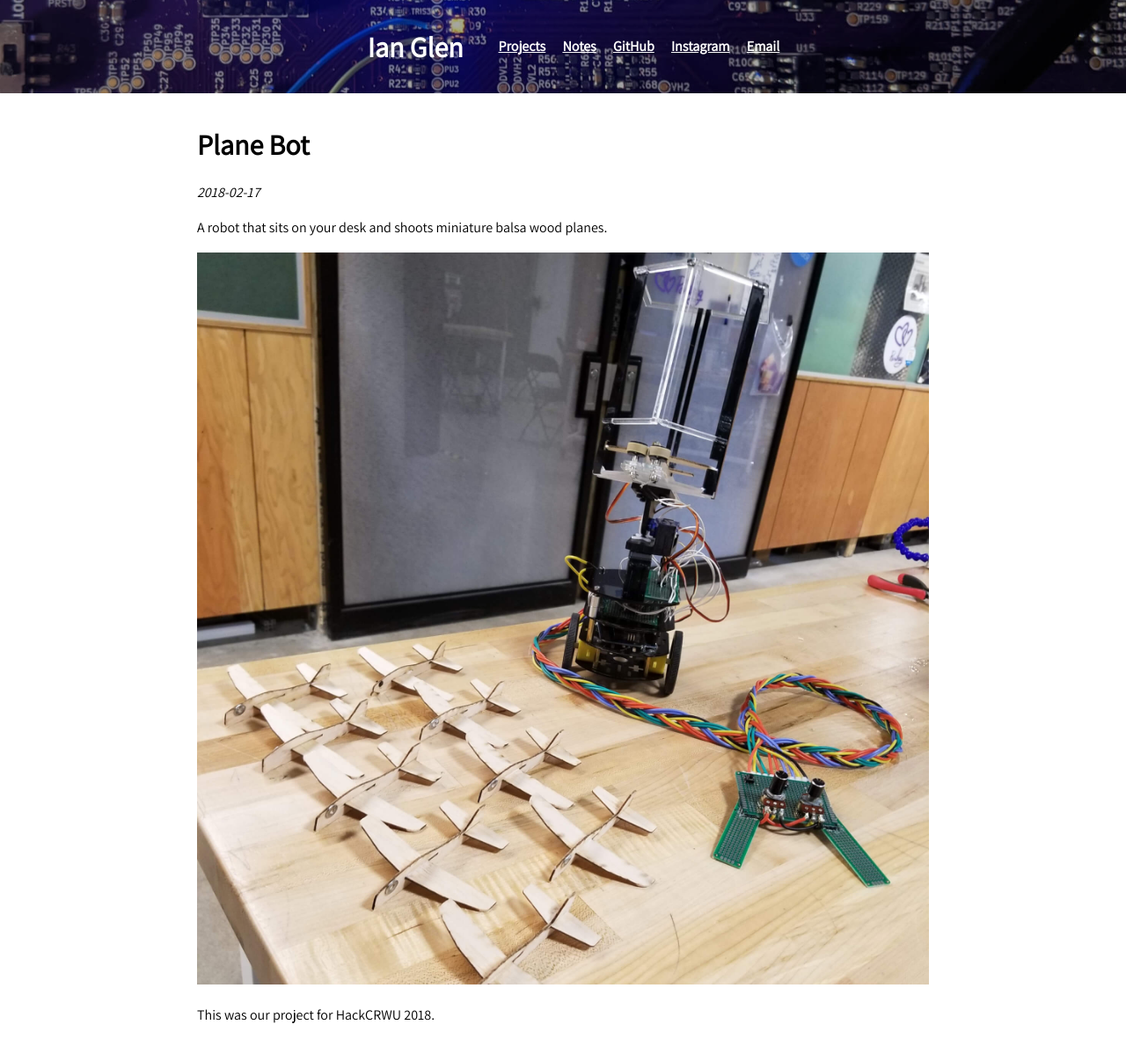
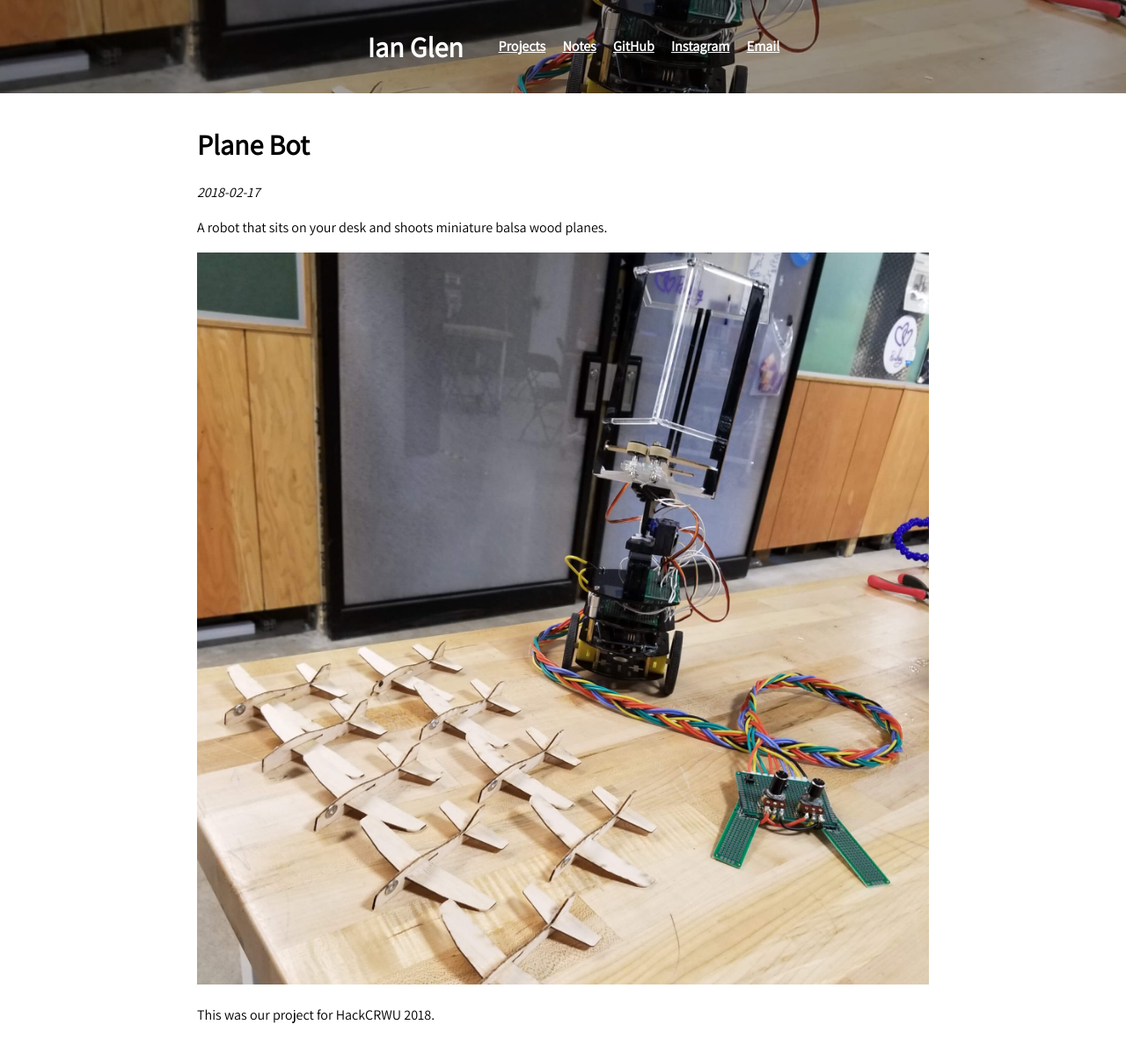
Before and after one commit to codeThatThinks/ianglen.me, a Jekyll site: the page built from _projects/2018-02-17-Plane Bot.md, in a window 1280 px wide. Shown: the whole page at 88% size. Built offline with Jekyll 4.4.1, drawn with Linux system fonts in a browser that asks for light colours.

Commit message:
Update page image

```diff
--- a/_layouts/page.html
+++ b/_layouts/page.html
@@ -14,7 +14,7 @@
 		{% capture bg_path %}{{ img_dir }}/bg.jpg{% endcapture %}
 		{% if page.bg %}
 		<style type="text/css">
-			header:before {
+			header {
 				background-image: url({{ img_dir }}/{{ page.bg }}) !important
 			}
 		</style>
```
